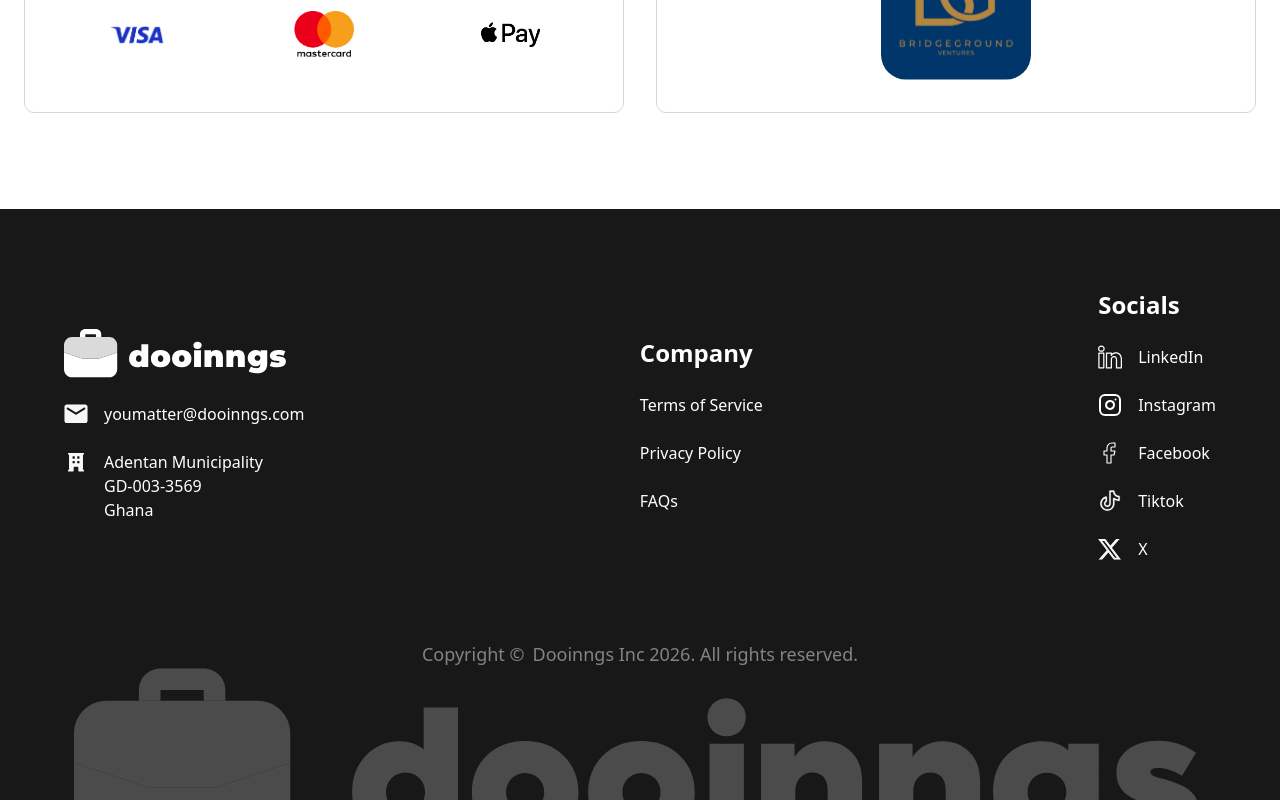
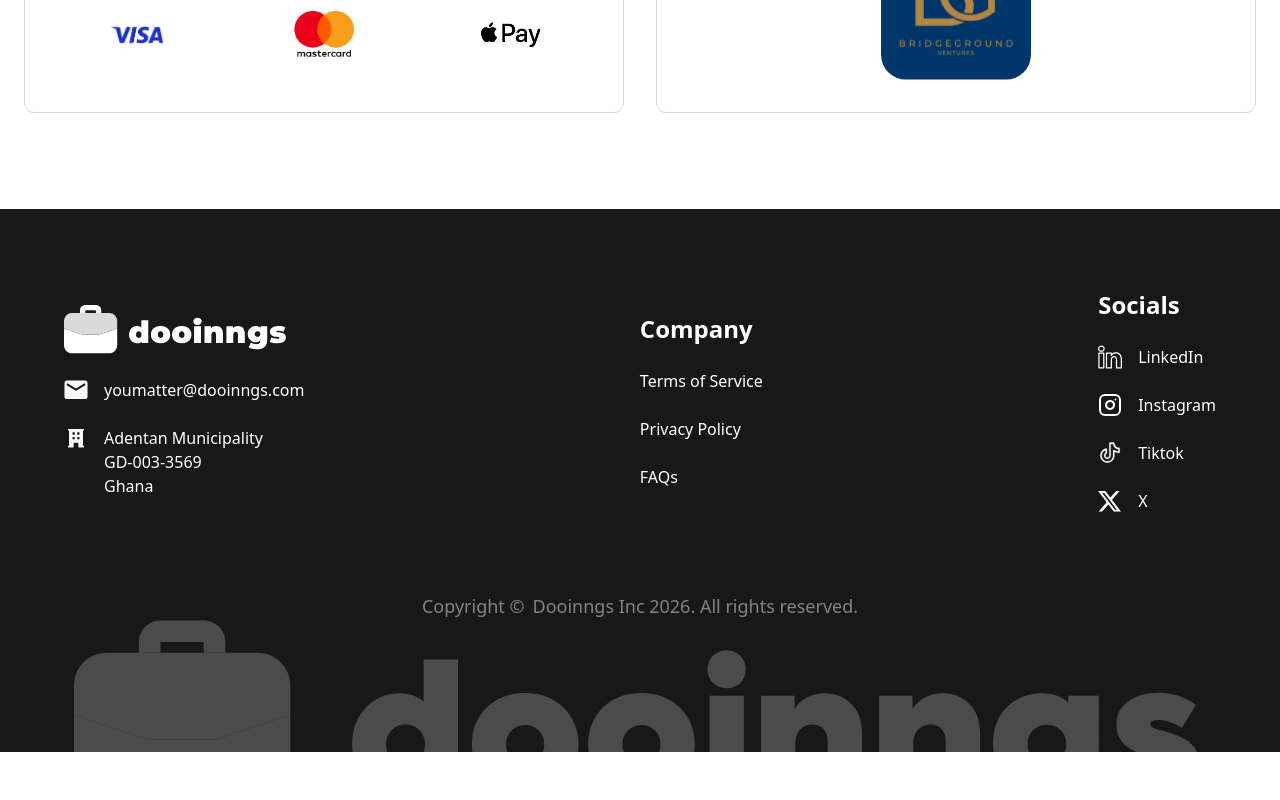
Before and after one commit to dooinngs-Mobile-App/dooinngs-web, a Next.js app: page / in a window 1280 px wide. Shown: the part 6375-7175 px from the top of the page. After the commit the page ends 7127 px from the top, so only its background shows below. Built offline with nearby package versions, Linux system fonts and the light colour scheme.

Commit message:
refactor: remove Facebook social link from footer

```diff
--- a/src/components/layout/Footer.tsx
+++ b/src/components/layout/Footer.tsx
@@ -73,19 +73,6 @@ const Footer = () => {
             <span>Instagram</span>
           </a>
           <a
-            href="https://www.facebook.com/profile.php?id=61567257834764#"
-            target="_blank"
-            rel="noopener noreferrer"
-            className="flex items-center text-white mt-2 hover:text-gray-300 transition-colors cursor-pointer"
-          >
-            <img
-              src="/assets/icons/facebook.svg"
-              alt="Facebook"
-              className="w-6 h-6 mr-4 flex-shrink-0"
-            />
-            <span>Facebook</span>
-          </a>
-          <a
             href="https://www.tiktok.com/@dooinngs"
             target="_blank"
             rel="noopener noreferrer"
```
